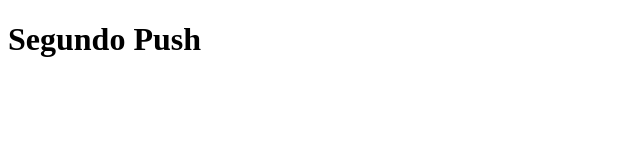
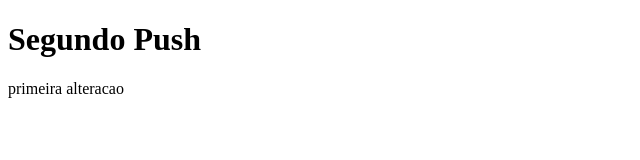
Before and after one commit to joaozingameplay123/primeiro-push, a plain HTML site: page index.html in a window 1280 px wide. Shown: the whole page, without its empty margins (0-640 px from the left). Drawn offline with Linux system fonts and the light colour scheme.

Commit message:
primeira alteracao

```diff
--- a/index.html
+++ b/index.html
@@ -10,6 +10,7 @@
 <body>
 
     <h1>Segundo Push</h1>
+    <p>primeira alteracao</p>
 
 </body>
 
```
